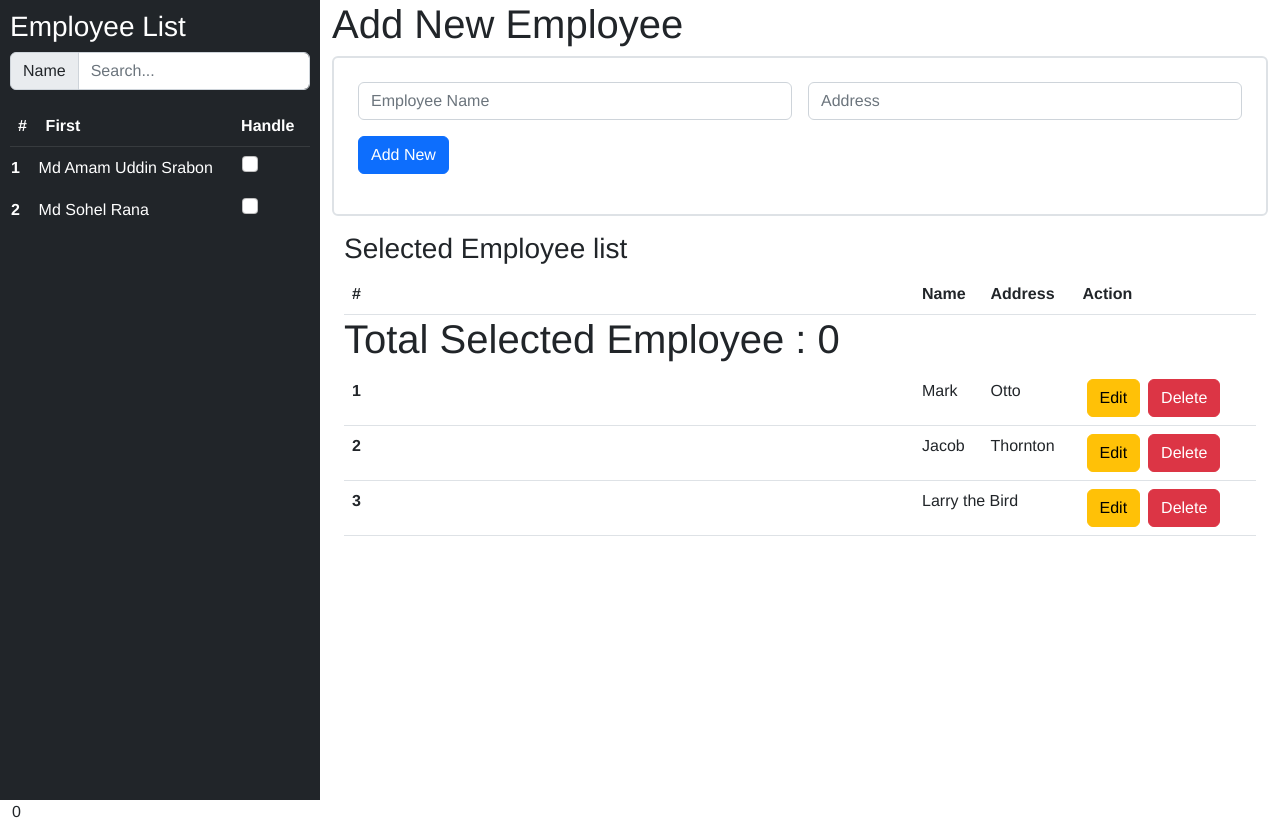
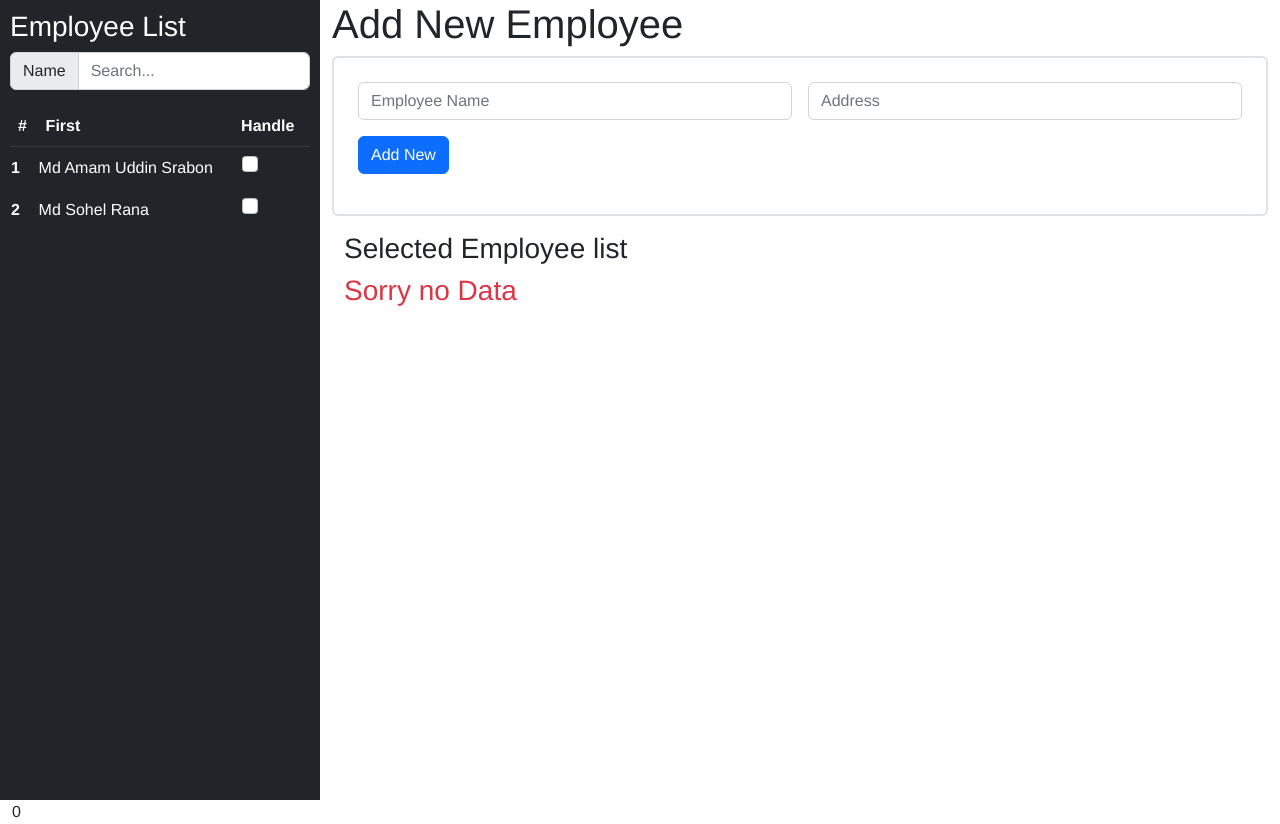
Before and after one commit to srabon0/office-assesment, a Vue app: page / in a window 1280 px wide. Built offline with nearby package versions, Linux system fonts and the light colour scheme.

Commit message:
fileterd selected emp

```diff
--- a/src/App.vue
+++ b/src/App.vue
@@ -7,7 +7,10 @@
           @selectEmp="onEmployeeSelect"
           v-bind:searchResultIn="searchResultIn"
         ></SidebarNav>
-        <ContentArea @addEmployee="addNewEmp" :selectedEmp="selectedEmp"></ContentArea>
+        <ContentArea
+          @addEmployee="addNewEmp"
+          :selectedEmp="selectedEmp"
+        ></ContentArea>
         <div>{{ selectedEmp.length }}</div>
       </div>
     </div>
@@ -30,14 +33,16 @@ export default {
           id: 1,
           name: "Md Amam Uddin Srabon",
           address: "House : 30, Road : 05, Dhaka",
+          checked: false
         },
         {
           id: 2,
           name: "Md Sohel Rana",
           address: "Mohammad Pur, Dhaka",
+          checked: false
         },
       ],
-      selectedEmp: [],
+      //selectedEmp: [],
       searchResult: "",
     };
   },
@@ -52,23 +57,14 @@ export default {
       this.employee.unshift(emp);
       console.log("from App in ", emp);
     },
-    onEmployeeSelect(emp) {
-      console.log("From emit app", emp);
-      if (emp.action) {
-        const selectedEm = this.employee.filter((e) => emp.id === e.id);
-        this.selectedEmp.unshift(selectedEm);
-      } else {
-        console.log("All array Remove from Selected");
-        if (this.selectedEmp.length === 1) {
-          this.selectedEmp.pop();
-        } else {
-          const selectedEm = this.employee.filter((e) => emp.id !== e.id);
-          this.selectedEmp = selectedEm;
-        }
-      }
+    onEmployeeSelect(index) {
+      this.employee[index].checked = !this.employee[index].checked
     },
   },
   computed: {
+    selectedEmp(){
+      return this.employee.filter((e) => e.checked)
+    },
     searchResultIn() {
       if (this.searchResult) {
         return this.employee.filter((item) => {
--- a/src/components/SelectedEmployee.vue
+++ b/src/components/SelectedEmployee.vue
@@ -1,7 +1,6 @@
 <template>
   <div>
-    <table class="table">
-      <h1> Total Selected Employee : {{ totalEmployee }}</h1>
+    <table v-if="selectedEmp.length" class="table">
       <thead>
         <tr>
           <th scope="col">#</th>
@@ -10,61 +9,28 @@
           <th scope="col">Action</th>
         </tr>
       </thead>
-      <tbody>
-        <tr>
-          <th scope="row">1</th>
-          <td>Mark</td>
-          <td>Otto</td>
-          <td>
-            <div class="d-flex">
-              <button class="btn btn-warning mx-1">Edit</button>
-              <button class="btn btn-danger mx-1">Delete</button>
-            </div>
-          </td>
-        </tr>
-        <tr>
-          <th scope="row">2</th>
-          <td>Jacob</td>
-          <td>Thornton</td>
-          <td>
-            <div class="d-flex">
-              <button class="btn btn-warning mx-1">Edit</button>
-              <button class="btn btn-danger mx-1">Delete</button>
-            </div>
-          </td>
-        </tr>
-        <tr>
-          <th scope="row">3</th>
-          <td colspan="2">Larry the Bird</td>
-          <td>
-            <div class="d-flex">
-              <button class="btn btn-warning mx-1">Edit</button>
-              <button class="btn btn-danger mx-1">Delete</button>
-            </div>
-          </td>
-        </tr>
-      </tbody>
+      <SelectedEmployeeRow :selectedEmp="selectedEmp"></SelectedEmployeeRow>
     </table>
+    <div v-else > <h3 class="text-danger" > Sorry no Data </h3> </div>
   </div>
 </template>
 
 <script>
+import SelectedEmployeeRow from './SelectedEmployeeRow.vue';
 export default {
     name: "OfficeAssesmentSelectedEmployee",
-  props:['selectedEmp'],
-
+    props: ["selectedEmp"],
     data() {
         return {};
     },
-  computed:{
-    totalEmployee(){
-      return this.selectedEmp?.length
+    computed: {
+        totalEmployee() {
+            return this.selectedEmp?.length;
         }
     },
-
-  mounted() {},
-
+    mounted() { },
     methods: {},
+    components: { SelectedEmployeeRow }
 };
 </script>
 
--- /dev/null
+++ b/src/components/SelectedEmployeeRow.vue
@@ -0,0 +1,35 @@
+<template>
+  <tbody>
+
+    <tr :key="emp.id" v-for="(emp, index) in selectedEmp">
+      <th scope="row">{{ index + 1 }}</th>
+      <td>{{ emp.name }}</td>
+      <td>{{ emp.address }}</td>
+      <td>
+        <div class="d-flex">
+          <button class="btn btn-warning mx-1">Edit</button>
+          <button class="btn btn-danger mx-1">Delete</button>
+        </div>
+      </td>
+    </tr>
+  </tbody>
+</template>
+
+<script>
+
+export default {
+  name: "OfficeAssesmentSelectedEmployeeRow",
+  props: ["selectedEmp"],
+
+  data() {
+    return {}
+  },
+
+  methods: {
+
+
+  },
+};
+</script>
+
+<style lang="scss" scoped></style>
--- a/src/components/SidebarNav.vue
+++ b/src/components/SidebarNav.vue
@@ -25,7 +25,7 @@
               <th scope="col">Handle</th>
             </tr>
           </thead>
-          <tr :key="emp.id" v-for="emp,index in searchResultIn">
+          <tr :key="emp.id" v-for="(emp,index) in searchResultIn">
             <th scope="row">{{ index + 1 }}</th>
             <td colspan="2">{{ emp.name }}</td>
 
@@ -35,7 +35,7 @@
                   class="form-check-input mt-0"
                   type="checkbox"
                   :value="emp.id"
-                  @change="check"
+                  @change="check(index)"
                   aria-label="Checkbox for following text input"
                 />
               </div>
@@ -61,12 +61,8 @@ export default {
       var keyword = e.target.value;
       this.$emit("searchEmployeeInList", keyword);
     },
-    check(e){
-      var selectedEmp = {
-        action:e.target.checked,
-        id:parseInt(e.target.value)
-      }
-      this.$emit("selectEmp",selectedEmp);
+    check(emp){
+      this.$emit("selectEmp",emp);
     }
   },
 };
```
Lines whose indentation alone changed are shown as unchanged.
